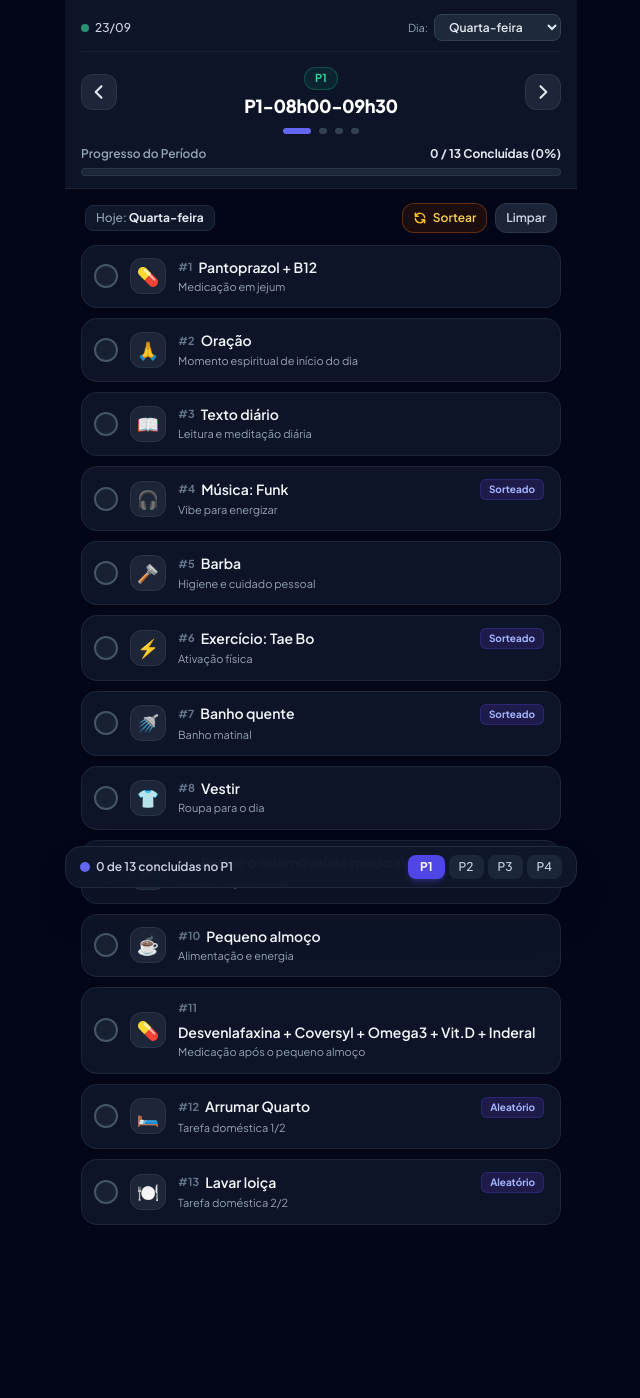
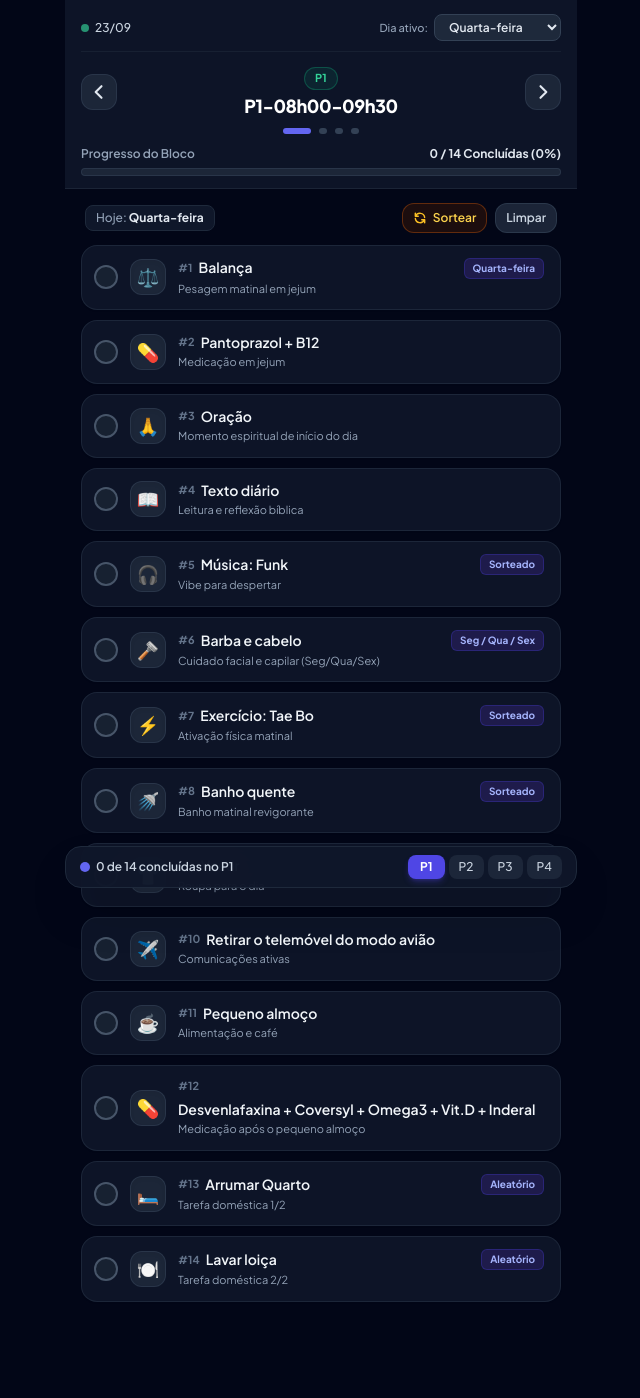
Before and after one commit to joaquim-capitao/joaquim-capitao.github.io, a Jekyll site: the page rotina/index.html, which Jekyll copies as it is, in a window 1280 px wide. Shown: the whole page, without its empty margins (319-959 px from the left). Built offline with Jekyll 4.4.1, drawn with Linux system fonts in a browser that asks for light colours; nearby versions of some CDN libraries; before the commit the page ends 1321 px from its top, so only the background shows below that.

Commit message:
Refactor HTML and JavaScript for better clarity
Updated various labels and descriptions for clarity and consistency. Adjusted animation timing and improved task generation logic.

```diff
--- a/rotina/index.html
+++ b/rotina/index.html
@@ -4,6 +4,7 @@
     <meta charset="UTF-8">
     <meta name="viewport" content="width=device-width, initial-scale=1.0, maximum-scale=1.0, user-scalable=no">
     <title>Rotinas Diárias P1 - P4</title>
+    <!-- Tailwind CSS CDN -->
     <script src="https://cdn.tailwindcss.com"></script>
     <link rel="preconnect" href="https://fonts.googleapis.com">
     <link rel="preconnect" href="https://fonts.gstatic.com" crossorigin>
@@ -42,13 +43,12 @@
             transform: scale(0.985);
         }
         .fade-enter {
-            animation: fadeIn 0.25s ease-out forwards;
+            animation: fadeIn 0.22s cubic-bezier(0.16, 1, 0.3, 1) forwards;
         }
         @keyframes fadeIn {
-            from { opacity: 0; transform: translateY(6px); }
+            from { opacity: 0; transform: translateY(8px); }
             to { opacity: 1; transform: translateY(0); }
         }
-        /* Custom scrollbar */
         ::-webkit-scrollbar {
             width: 4px;
         }
@@ -62,7 +62,7 @@
 
     <!-- Top Sticky Bar -->
     <header class="w-full max-w-lg bg-slate-900/90 backdrop-blur-xl sticky top-0 z-30 border-b border-slate-800/80 px-4 pt-3.5 pb-3">
-        <!-- Date Selector & Day Tester row -->
+        <!-- Date Selector & Real-day row -->
         <div class="flex items-center justify-between gap-2 pb-2.5 border-b border-slate-800/60 text-xs">
             <div class="flex items-center gap-1.5 text-slate-400">
                 <span class="w-2 h-2 rounded-full bg-emerald-400 animate-pulse"></span>
@@ -70,7 +70,7 @@
             </div>
 
             <div class="flex items-center gap-1.5">
-                <label for="weekday-selector" class="text-slate-400 text-[11px]">Dia:</label>
+                <label for="weekday-selector" class="text-slate-400 text-[11px] font-medium">Dia ativo:</label>
                 <select id="weekday-selector" class="bg-slate-800 text-slate-200 text-xs font-semibold rounded-lg px-2.5 py-1 border border-slate-700 outline-none focus:ring-2 focus:ring-indigo-500">
                     <option value="1">Segunda-feira</option>
                     <option value="2">Terça-feira</option>
@@ -83,7 +83,7 @@
             </div>
         </div>
 
-        <!-- Period Carousel Navigator -->
+        <!-- Period Carousel Navigation Header -->
         <div class="flex items-center justify-between pt-3">
             <button id="btn-prev-tab" aria-label="Período anterior" class="touch-card w-9 h-9 flex items-center justify-center rounded-xl bg-slate-800/90 hover:bg-slate-700 active:bg-slate-600 text-slate-200 border border-slate-700/60 transition">
                 <svg xmlns="http://www.w3.org/2000/svg" class="w-5 h-5" fill="none" viewBox="0 0 24 24" stroke="currentColor">
@@ -118,7 +118,7 @@
         <!-- Progress Overview -->
         <div class="mt-3 space-y-1.5">
             <div class="flex justify-between items-center text-xs font-semibold text-slate-400">
-                <span id="period-status-label">Progresso do Período</span>
+                <span id="period-status-label">Progresso do Bloco</span>
                 <span id="progress-text" class="text-slate-200 font-bold">0 / 0 Concluídas (0%)</span>
             </div>
             <div class="w-full h-2 bg-slate-800/90 rounded-full overflow-hidden p-0.5 border border-slate-700/60">
@@ -141,7 +141,7 @@
                     </svg>
                     Sortear
                 </button>
-                <button id="btn-reset" title="Limpar tarefas deste período" class="touch-card inline-flex items-center gap-1.5 text-xs font-semibold text-slate-300 bg-slate-800/90 hover:bg-slate-700 active:bg-slate-600 border border-slate-700/70 px-2.5 py-1.5 rounded-xl transition">
+                <button id="btn-reset" title="Limpar marcações deste período" class="touch-card inline-flex items-center gap-1.5 text-xs font-semibold text-slate-300 bg-slate-800/90 hover:bg-slate-700 active:bg-slate-600 border border-slate-700/70 px-2.5 py-1.5 rounded-xl transition">
                     Limpar
                 </button>
             </div>
@@ -159,12 +159,13 @@
                 </div>
                 <div>
                     <h3 class="font-bold text-sm text-white">Período Concluído!</h3>
-                    <p class="text-xs text-emerald-200/90">Todas as tarefas deste bloco foram finalizadas.</p>
+                    <p class="text-xs text-emerald-200/90">Todas as tarefas deste bloco foram finalizadas com sucesso.</p>
                 </div>
             </div>
         </div>
     </main>
 
+    <!-- Bottom Navigation Dock -->
     <footer class="fixed bottom-3 inset-x-4 max-w-lg mx-auto z-20">
         <div class="bg-slate-900/95 backdrop-blur-xl rounded-2xl p-2 px-3.5 shadow-2xl border border-slate-800 flex items-center justify-between text-white text-xs">
             <div class="flex items-center gap-1.5">
@@ -278,35 +292,79 @@
             }
         }
 
-        function generateTasksForP1() {
+        function generateTasksForP1(dayOfWeek) {
             const r = appData.randomChoices;
-            return [
+            // Regra da Tarefa 5: Segundas (1), Quartas (3) e Sextas (5) -> "Barba e cabelo". Restantes -> "Barba"
+            const isHairDay = dayOfWeek === 1 || dayOfWeek === 3 || dayOfWeek === 5;
+            const groomingTask = isHairDay ? 'Barba e cabelo' : 'Barba';
+            const groomingDesc = isHairDay ? 'Cuidado facial e capilar (Seg/Qua/Sex)' : 'Higiene e cuidado pessoal';
+
+            const tasks = [];
+
+            // Regra de Terça-feira (2): Primeira tarefa é sempre "Glicemia"
+            if (dayOfWeek === 2) {
+                tasks.push({
+                    id: 'p1_0_glicemia',
+                    title: 'Glicemia',
+                    icon: '🩸',
+                    desc: 'Medição de glicose em jejum',
+                    badge: 'Terça-feira'
+                });
+            }
+
+            // Regra de Quarta-feira (3): Primeira tarefa é sempre "Balança"
+            if (dayOfWeek === 3) {
+                tasks.push({
+                    id: 'p1_0_balanca',
+                    title: 'Balança',
+                    icon: '⚖️',
+                    desc: 'Pesagem matinal em jejum',
+                    badge: 'Quarta-feira'
+                });
+            }
+
+            tasks.push(
                 { id: 'p1_1', title: 'Pantoprazol + B12', icon: '💊', desc: 'Medicação em jejum' },
                 { id: 'p1_2', title: 'Oração', icon: '🙏', desc: 'Momento espiritual de início do dia' },
-                { id: 'p1_3', title: 'Texto diário', icon: '📖', desc: 'Leitura e meditação diária' },
-                { id: 'p1_4', title: `Música: ${r.p1_music}`, icon: '🎧', desc: 'Vibe para energizar', badge: 'Sorteado' },
-                { id: 'p1_5', title: 'Barba', icon: '🪒', desc: 'Higiene e cuidado pessoal' },
-                { id: 'p1_6', title: `Exercício: ${r.p1_workout}`, icon: '⚡', desc: 'Ativação física', badge: 'Sorteado' },
-                { id: 'p1_7', title: r.p1_shower, icon: '🚿', desc: 'Banho matinal', badge: 'Sorteado' },
+                { id: 'p1_3', title: 'Texto diário', icon: '📖', desc: 'Leitura e reflexão bíblica' },
+                { id: 'p1_4', title: `Música: ${r.p1_music}`, icon: '🎧', desc: 'Vibe para despertar', badge: 'Sorteado' },
+                { id: 'p1_5', title: groomingTask, icon: '🪒', desc: groomingDesc, badge: isHairDay ? 'Seg / Qua / Sex' : undefined },
+                { id: 'p1_6', title: `Exercício: ${r.p1_workout}`, icon: '⚡', desc: 'Ativação física matinal', badge: 'Sorteado' },
+                { id: 'p1_7', title: r.p1_shower, icon: '🚿', desc: 'Banho matinal revigorante', badge: 'Sorteado' },
                 { id: 'p1_8', title: 'Vestir', icon: '👕', desc: 'Roupa para o dia' },
                 { id: 'p1_9', title: 'Retirar o telemóvel do modo avião', icon: '✈️', desc: 'Comunicações ativas' },
-                { id: 'p1_10', title: 'Pequeno almoço', icon: '☕', desc: 'Alimentação e energia' },
+                { id: 'p1_10', title: 'Pequeno almoço', icon: '☕', desc: 'Alimentação e café' },
                 { id: 'p1_11', title: 'Desvenlafaxina + Coversyl + Omega3 + Vit.D + Inderal', icon: '💊', desc: 'Medicação após o pequeno almoço' },
                 { id: 'p1_12_a', title: r.p1_chores[0], icon: r.p1_chores[0] === 'Arrumar Quarto' ? '🛏️' : '🍽️', desc: 'Tarefa doméstica 1/2', badge: 'Aleatório' },
                 { id: 'p1_12_b', title: r.p1_chores[1], icon: r.p1_chores[1] === 'Arrumar Quarto' ? '🛏️' : '🍽️', desc: 'Tarefa doméstica 2/2', badge: 'Aleatório' }
-            ];
+            );
+
+            return tasks;
         }
 
         function generateTasksForP2(dayOfWeek) {
             const r = appData.randomChoices;
-            const tasks = [
-                { id: 'p2_1', title: 'Respiração (5 min)', icon: '🧘', desc: 'Pausa de foco e oxigenação' },
+            const tasks = [];
+
+            // Regra de Segunda-feira (1): Primeira tarefa é sempre "Tensão Arterial"
+            if (dayOfWeek === 1) {
+                tasks.push({
+                    id: 'p2_0_tensao_arterial',
+                    title: 'Tensão Arterial',
+                    icon: '🩺',
+                    desc: 'Medição inicial de pressão arterial',
+                    badge: 'Segunda-feira'
+                });
+            }
+
+            tasks.push(
+                { id: 'p2_1', title: 'Respiração (5 min)', icon: '🧘', desc: 'Pausa de oxigenação e foco' },
                 { id: 'p2_2', title: r.p2_hobby, icon: '🎨', desc: 'Momento criativo ou pausa', badge: 'Sorteado' },
                 { id: 'p2_3', title: 'Almoço', icon: '🍲', desc: 'Refeição do meio-dia' },
-                { id: 'p2_4', title: 'Lavar loiça', icon: '🧼', desc: 'Cozinha organizada' }
-            ];
+                { id: 'p2_4', title: 'Lavar loiça', icon: '🧼', desc: 'Cozinha limpa e organizada' }
+            );
 
-            // Regra 5 conforme dia da semana
+            // Regra 5 conforme o dia da semana
             // 0=Dom, 1=Seg, 2=Ter, 3=Qua, 4=Qui, 5=Sex, 6=Sab
             if (dayOfWeek >= 1 && dayOfWeek <= 5) {
                 tasks.push({
@@ -336,15 +392,30 @@
                 });
             }
 
-            // À segunda-feira: Apresentar as 6 opções por ordem aleatória
+            // À segunda-feira: Apresentar a lista completa de opções por ordem aleatória
             if (dayOfWeek === 1) {
                 const mondayChores = r.p2_monday_tasks || POOLS.p2_monday_tasks;
+
+                // Mapeamento visual de ícones para tarefas específicas
+                const iconMap = {
+                    'Programar semana': '🗓️',
+                    'Confirmar DP': '📊',
+                    'Trello': '📌',
+                    'Verificar petições pendentes': '📑',
+                    'Registo semanal de tensão': '❤️',
+                    'Telefonar a idoso do grupo': '👴',
+                    'Escolher alguém para escrever': '✍️',
+                    'Colocar sacos no carro': '🚗',
+                    'Verificar Óleo e Água': '🔧'
+                };
+
                 mondayChores.forEach((taskName, idx) => {
+                    const icon = iconMap[taskName] || '📋';
                     tasks.push({
-                        id: `p2_monday_${idx}_${taskName.replace(/[^a-zA-Z0-9]/g, '_').toLowerCase()}`,
+                        id: `p2_monday_${taskName.replace(/[^a-zA-Z0-9]/g, '_').toLowerCase()}`,
                         title: taskName,
-                        icon: '📋',
-                        desc: 'Planeamento / Ação de Segunda',
+                        icon: icon,
+                        desc: 'Ação / Planeamento de Segunda-feira',
                         badge: `Segunda #${idx + 1}`
                     });
                 });
```
Also changed, not shown: other parts of rotina/index.html (+23 -15 lines).
